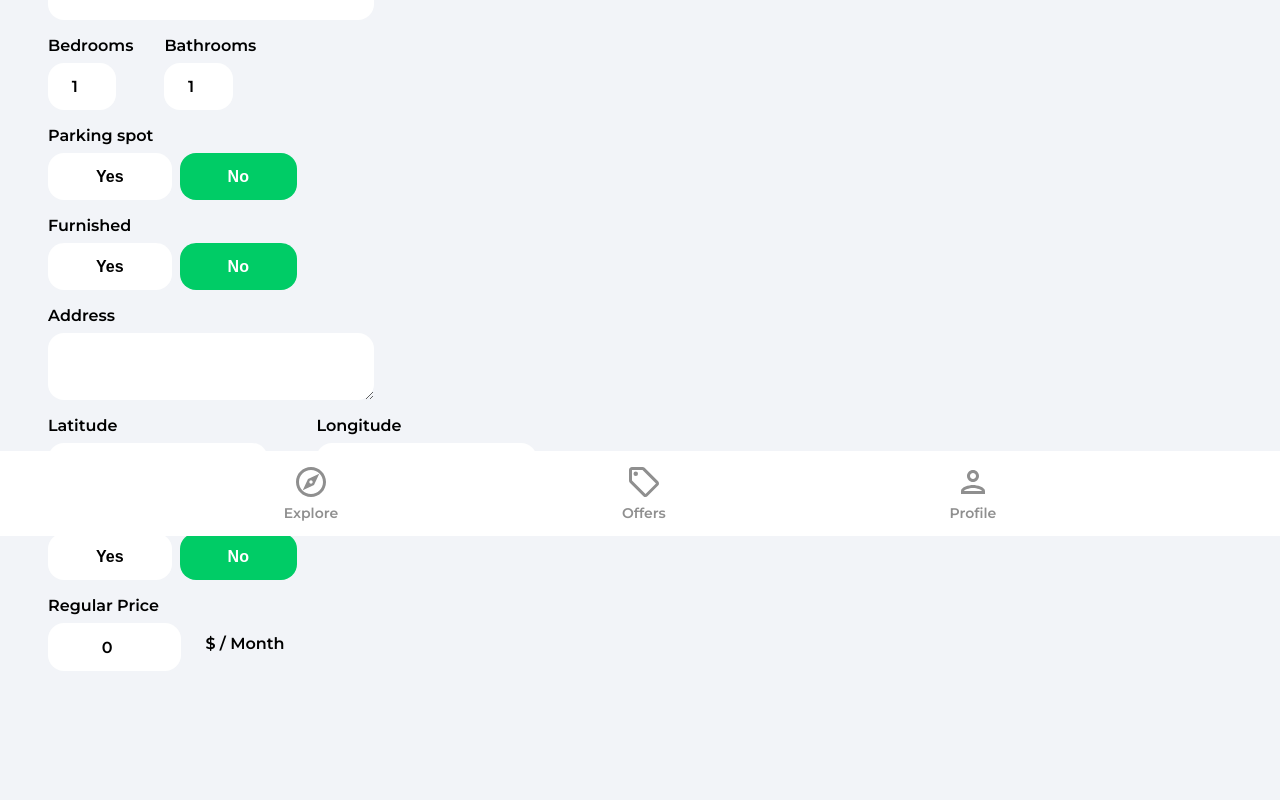
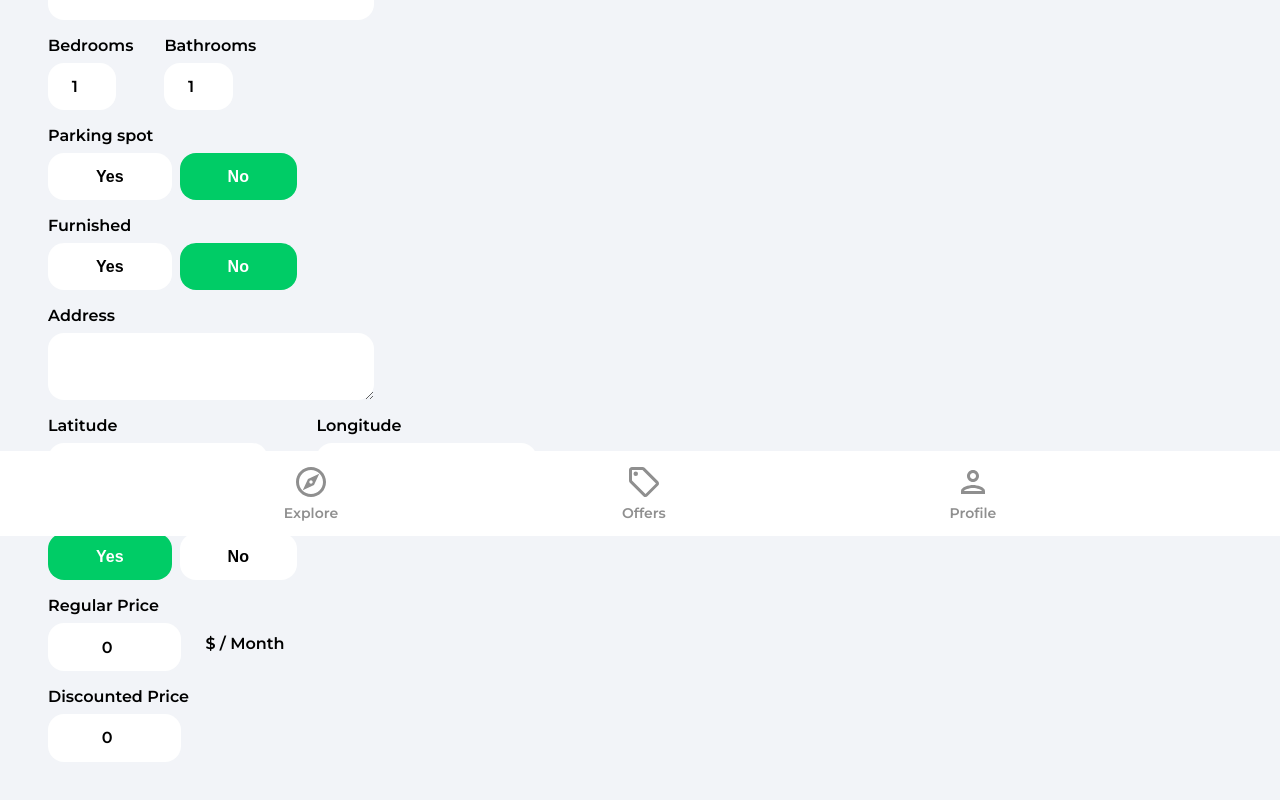
Before and after one commit to Annie-Huang/house-marketplace, a React (Create React App) app: page /create-listing in a window 1280 px wide. Shown: the part 264-1064 px from the top of the page. Built offline with nearby package versions, Linux system fonts and the light colour scheme; no server answers; sample sign-in values are in the browser's storage.

Commit message:
Show Discounted Price if offer === true

```diff
--- a/src/pages/CreateListing.jsx
+++ b/src/pages/CreateListing.jsx
@@ -14,7 +14,7 @@ const CreateListing = () => {
     parking: false,
     furnished: false,
     address: '',
-    offer: false,
+    offer: true,
     regularPrice: 0,
     discountedPrice: 0,
     images: {},
@@ -259,6 +259,22 @@ const CreateListing = () => {
             />
             {type === 'rent' && <p className='formPriceText'>$ / Month</p>}
           </div>
+
+          {offer && (
+            <>
+              <label className='formLabel'>Discounted Price</label>
+              <input
+                className='formInputSmall'
+                type='number'
+                id='discountedPrice'
+                value={discountedPrice}
+                onChange={onMutate}
+                min='50'
+                max='750000000'
+                required={offer}
+              />
+            </>
+          )}
         </form>
       </main>
     </div>
```
